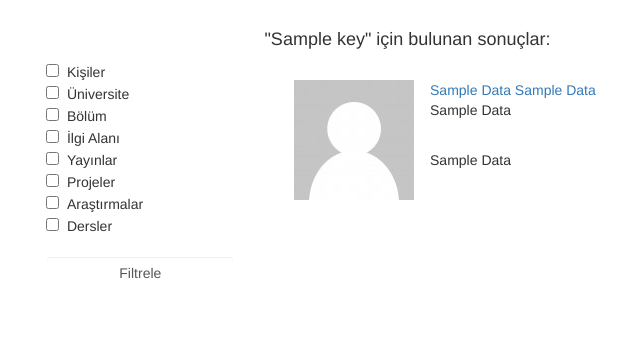
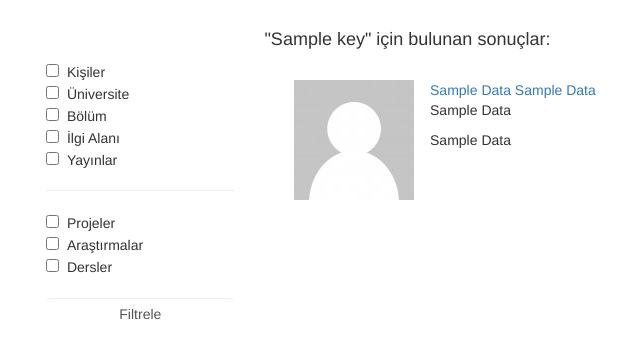
Before and after one commit to bbuyukguzel/bil372, a Flask app: template templates/result.html in a window 1280 px wide. Shown: the part 52-411 px from the top of the page, without its empty margins (63-703 px from the left). Run offline with Flask 2, Linux system fonts and the light colour scheme; the template is opened without the code that fills it: most values are stand-ins (such as "Sample title", 1, 10 or a date in 2020); some libraries are stand-ins or nearby versions.

Commit message:
Improvement on UI

```diff
--- a/templates/result.html
+++ b/templates/result.html
@@ -65,6 +65,7 @@
 						<input type="checkbox" name="filter" value="bolum">&nbsp;&nbsp;Bölüm<br>
 						<input type="checkbox" name="filter" value="ilgialani">&nbsp;&nbsp;İlgi Alanı<br>
 						<input type="checkbox" name="filter" value="yayinlar">&nbsp;&nbsp;Yayınlar<br>
+                        <hr>
 						<input type="checkbox" name="filter" value="projeler">&nbsp;&nbsp;Projeler<br>
 						<input type="checkbox" name="filter" value="arastirmalar">&nbsp;&nbsp;Araştırmalar<br>
 						<input type="checkbox" name="filter" value="dersler">&nbsp;&nbsp;Dersler<br>
@@ -81,15 +82,14 @@
 
 							<div class="row" id="result-item-row">
 								<div class="col-md-2" id="result-item-photo">
-									<img src="/static/img/pp.png">
+									<img class="resize" src="/static/img/pp.png">
 								</div>
 
 								<div class="col-md-10" id="result-item-info">
-									<a href="profile/{{i[0]}}">{{i[1].title()}} {{i[2].title()}}</a> <!-- name -->
-									<br>
-									<p>{{i[3].title()}}</p> <!-- title -->
-									<br>
-									<p>{{i[4].title()}}</p> <!-- university -->
+									<a class="crhref" href="profile/{{i[0]}}">{{i[1].title()}} {{i[2].title()}}</a> <!-- name -->
+
+									<p class="crtext">{{i[3].title()}}</p> <!-- title -->
+									<p class="crtext">{{i[4].title()}}</p> <!-- university -->
 								</div>
 							</div>
 						</div>
```
